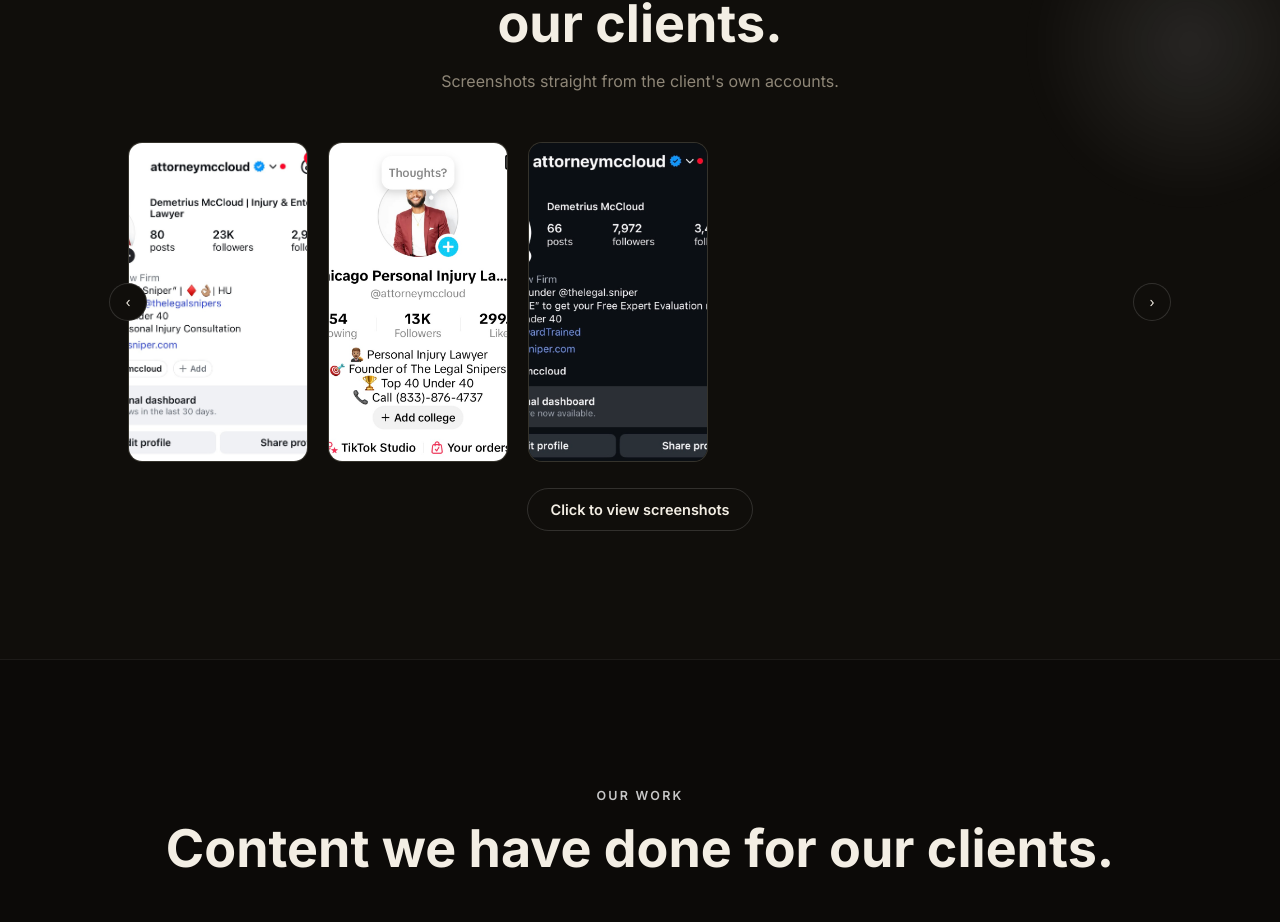
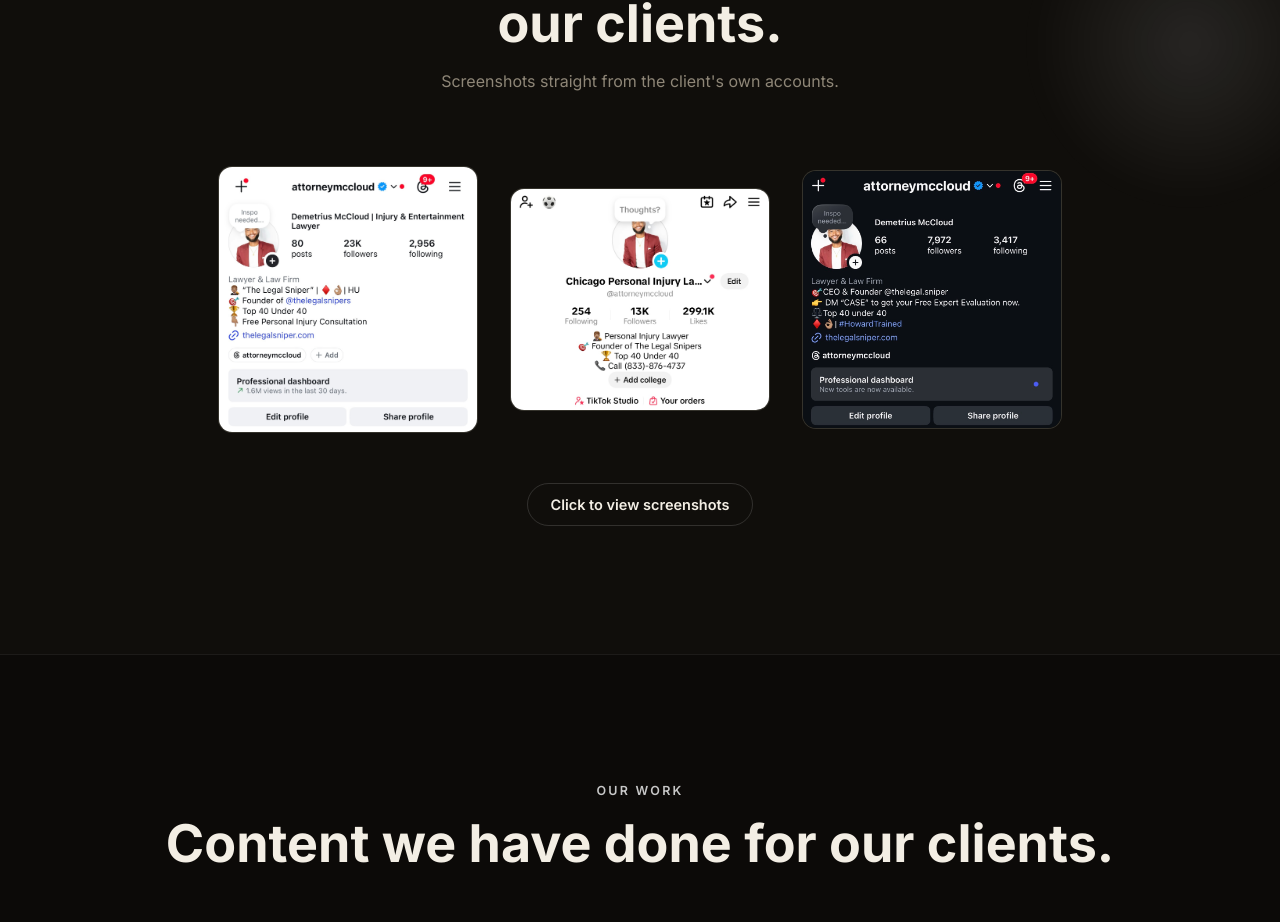
Before and after one commit to Digital-Ninja-Technologies/brandface, a React (Vite) app in the folder web/: page / in a window 1280 px wide. Shown: the part 8634-9556 px from the top of the page. Built offline with nearby package versions, Linux system fonts and the light colour scheme.

Commit message:
Fix proof screenshot gallery layout

```diff
--- a/web/src/components/Testimonials.jsx
+++ b/web/src/components/Testimonials.jsx
@@ -1,4 +1,4 @@
-import { useRef, useState } from 'react';
+import { useState } from 'react';
 import Reveal from './Reveal.jsx';
 import ScreenshotLightbox from './ScreenshotLightbox.jsx';
 
@@ -9,15 +9,7 @@
   { src: '/assets/IMG_3493.PNG', alt: "Demetrius McCloud's Instagram profile, dark mode, 7,972 followers" },
 ];
 
-function scrollByAmount(ref, dir) {
-  const el = ref.current;
-  if (!el) return;
-  const amount = Math.min(el.clientWidth * 0.8, 400) * dir;
-  el.scrollBy({ left: amount, behavior: 'smooth' });
-}
-
 export default function Testimonials() {
-  const sliderRef = useRef(null);
   const [lightboxIndex, setLightboxIndex] = useState(null);
 
   return (
@@ -34,16 +26,8 @@
           </Reveal>
         </div>
 
-        <Reveal className="bf-proof-slider-wrap">
-          <button
-            type="button"
-            className="bf-proof-slider-arrow left"
-            aria-label="Scroll screenshots left"
-            onClick={() => scrollByAmount(sliderRef, -1)}
-          >
-            ‹
-          </button>
-          <div className="bf-proof-slider" ref={sliderRef}>
+        <Reveal className="bf-proof-gallery-wrap">
+          <div className="bf-proof-gallery">
             {PROOF_SCREENSHOTS.map((shot, i) => (
               <div
                 key={shot.src}
@@ -55,14 +39,6 @@
               </div>
             ))}
           </div>
-          <button
-            type="button"
-            className="bf-proof-slider-arrow right"
-            aria-label="Scroll screenshots right"
-            onClick={() => scrollByAmount(sliderRef, 1)}
-          >
-            ›
-          </button>
         </Reveal>
 
         <Reveal delay={100} className="bf-proof-view-all">
--- a/web/src/styles.css
+++ b/web/src/styles.css
@@ -972,76 +972,41 @@
   color: var(--muted-3);
   max-width: 56ch;
 }
-.bf-proof-slider-wrap {
+.bf-proof-gallery-wrap {
   position: relative;
   margin-top: 48px;
 }
-.bf-proof-slider {
+.bf-proof-gallery {
   display: flex;
-  gap: 20px;
-  overflow-x: auto;
-  overflow-y: visible;
-  scroll-snap-type: x mandatory;
-  padding: 24px;
-  margin: -24px;
-  scrollbar-width: thin;
+  flex-wrap: wrap;
+  justify-content: center;
+  align-items: center;
+  gap: clamp(18px, 3vw, 32px);
+  padding: 24px 0;
 }
 .bf-proof-slide {
-  flex: 0 0 auto;
-  width: clamp(120px, 17vw, 180px);
-  aspect-ratio: 9 / 16;
+  width: clamp(160px, 22vw, 260px);
   border-radius: 14px;
   background: var(--card-bg);
   border: 1px solid var(--border-strong);
-  overflow: hidden;
-  scroll-snap-align: start;
+  overflow: visible;
   cursor: pointer;
   transition: transform 0.3s cubic-bezier(0.2, 0.7, 0.2, 1), border-color 0.3s ease, box-shadow 0.3s ease;
 }
 .bf-proof-slide img {
   width: 100%;
-  height: 100%;
-  object-fit: cover;
-  object-position: top;
+  height: auto;
+  object-fit: contain;
   display: block;
+  border-radius: 13px;
 }
 .bf-proof-slide:hover,
 .bf-proof-slide:focus-visible {
-  transform: scale(1.14);
+  transform: translateY(-4px);
   border-color: color-mix(in srgb, var(--gold) 55%, transparent);
   box-shadow: 0 24px 48px -18px var(--shadow-color);
   z-index: 2;
   position: relative;
-}
-.bf-proof-slider-arrow {
-  position: absolute;
-  top: 50%;
-  transform: translateY(-50%);
-  z-index: 3;
-  width: 38px;
-  height: 38px;
-  border-radius: 50%;
-  border: 1px solid var(--border-strong);
-  background: var(--bg);
-  color: var(--text);
-  display: grid;
-  place-items: center;
-  transition: background 0.2s ease, border-color 0.2s ease;
-}
-.bf-proof-slider-arrow:hover {
-  background: color-mix(in srgb, var(--gold) 15%, transparent);
-  border-color: color-mix(in srgb, var(--gold) 45%, transparent);
-}
-.bf-proof-slider-arrow.left {
-  left: -19px;
-}
-.bf-proof-slider-arrow.right {
-  right: -19px;
-}
-@media (max-width: 640px) {
-  .bf-proof-slider-arrow {
-    display: none;
-  }
 }
 
 .bf-proof-view-all {
```
